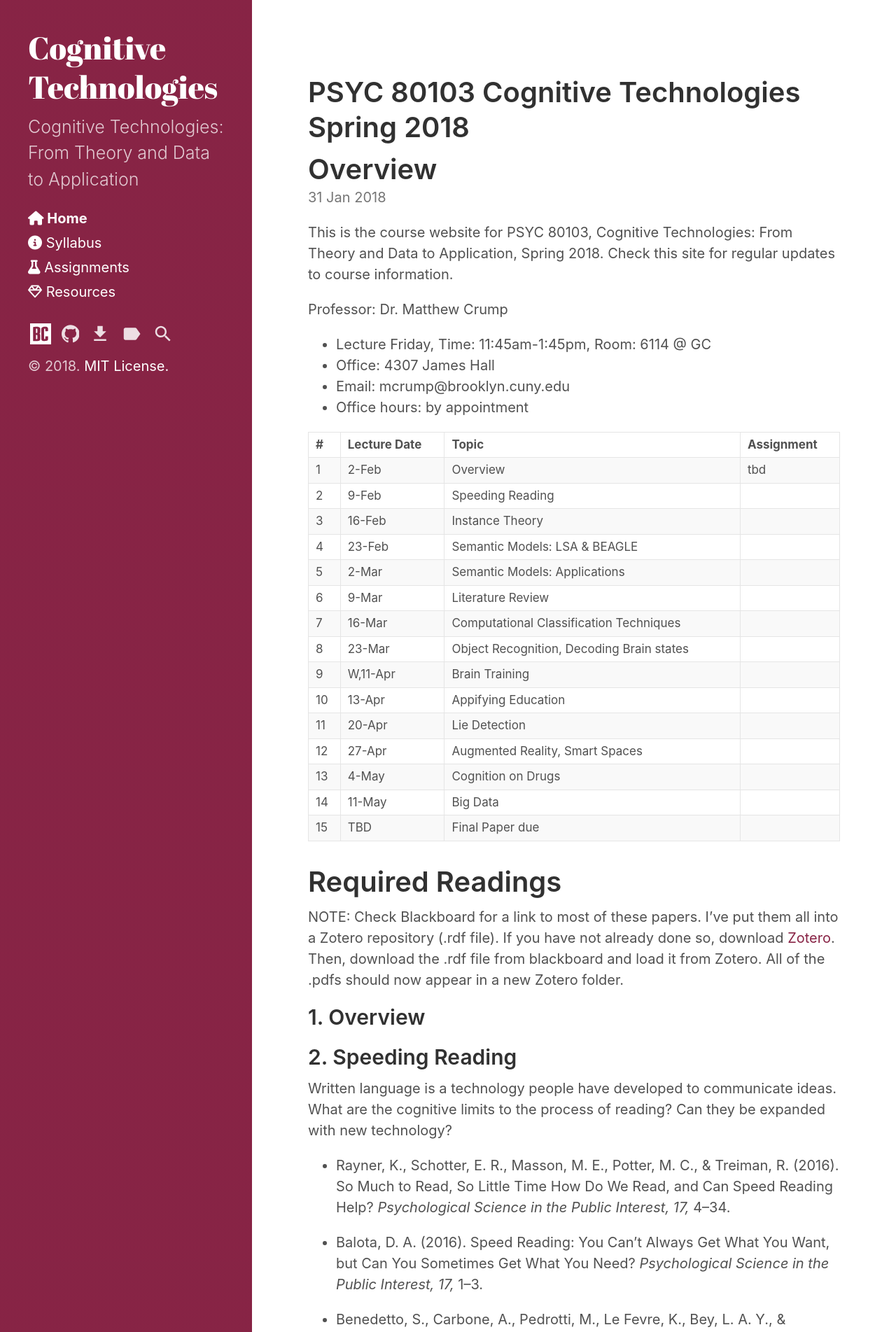
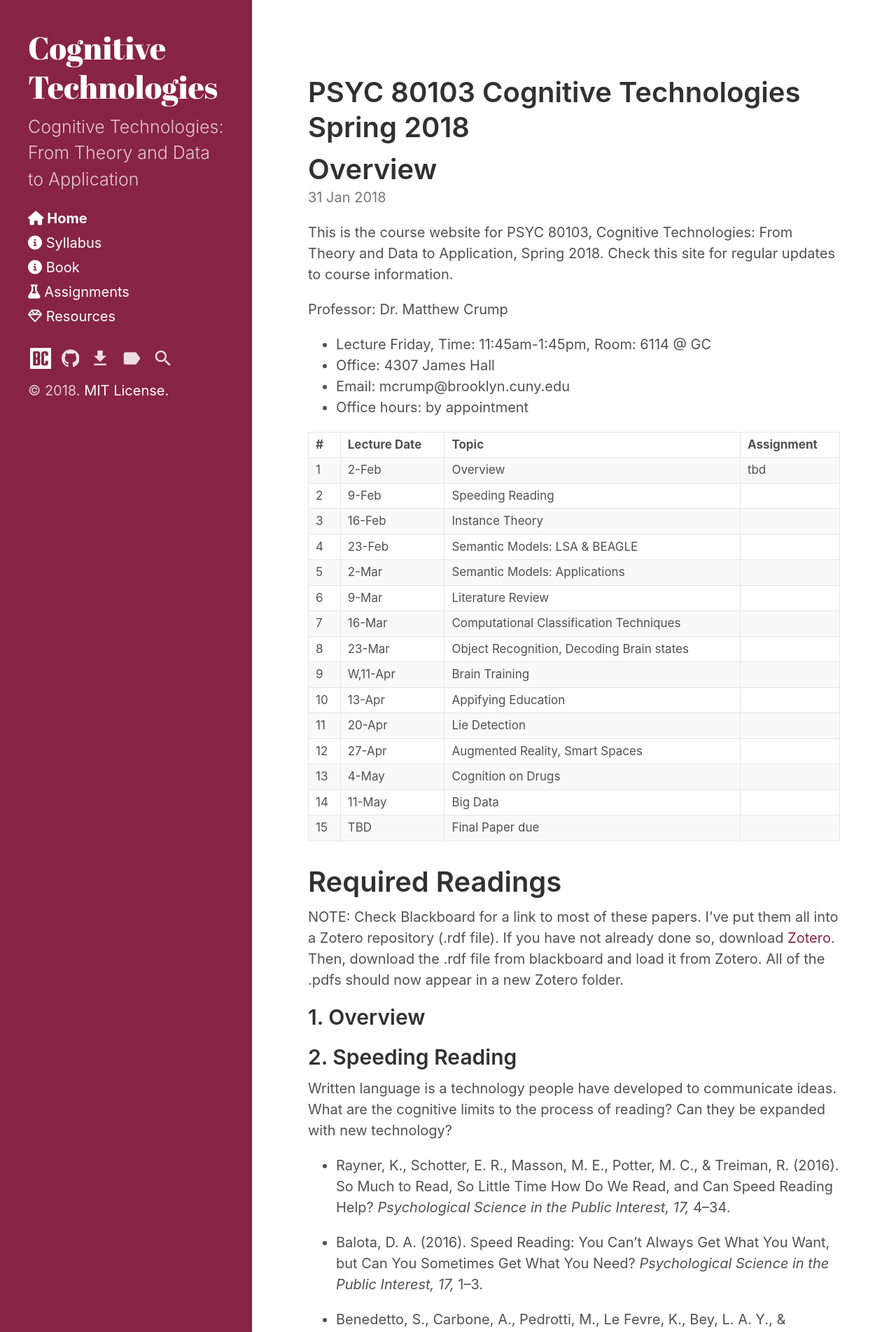
Before and after one commit to CrumpLab/cognitivetechnologies, a Jekyll site: the page built from index.html, in a window 1280 px wide. Shown: the top 1903 px of the page at 70% size. Built offline with Jekyll 4.4.1, drawn with Linux system fonts in a browser that asks for light colours; nearby versions of some CDN libraries; the list of posts is cut into pages by our own code.

Commit message:
update book navigation on sidebar

```diff
--- a/_includes/sidebar-nav-links.html
+++ b/_includes/sidebar-nav-links.html
@@ -19,6 +19,7 @@
 
 <a class="page-link" href="{{site.baseurl}}/syllabus"><i class="fa fa-info-circle" aria-hidden="true"></i> Syllabus</a>
 
+<a class="page-link" href="{{site.baseurl}}/book"><i class="fa fa-info-circle" aria-hidden="true"></i> Book</a>
 
   {% include category-links.html %}
 
```
